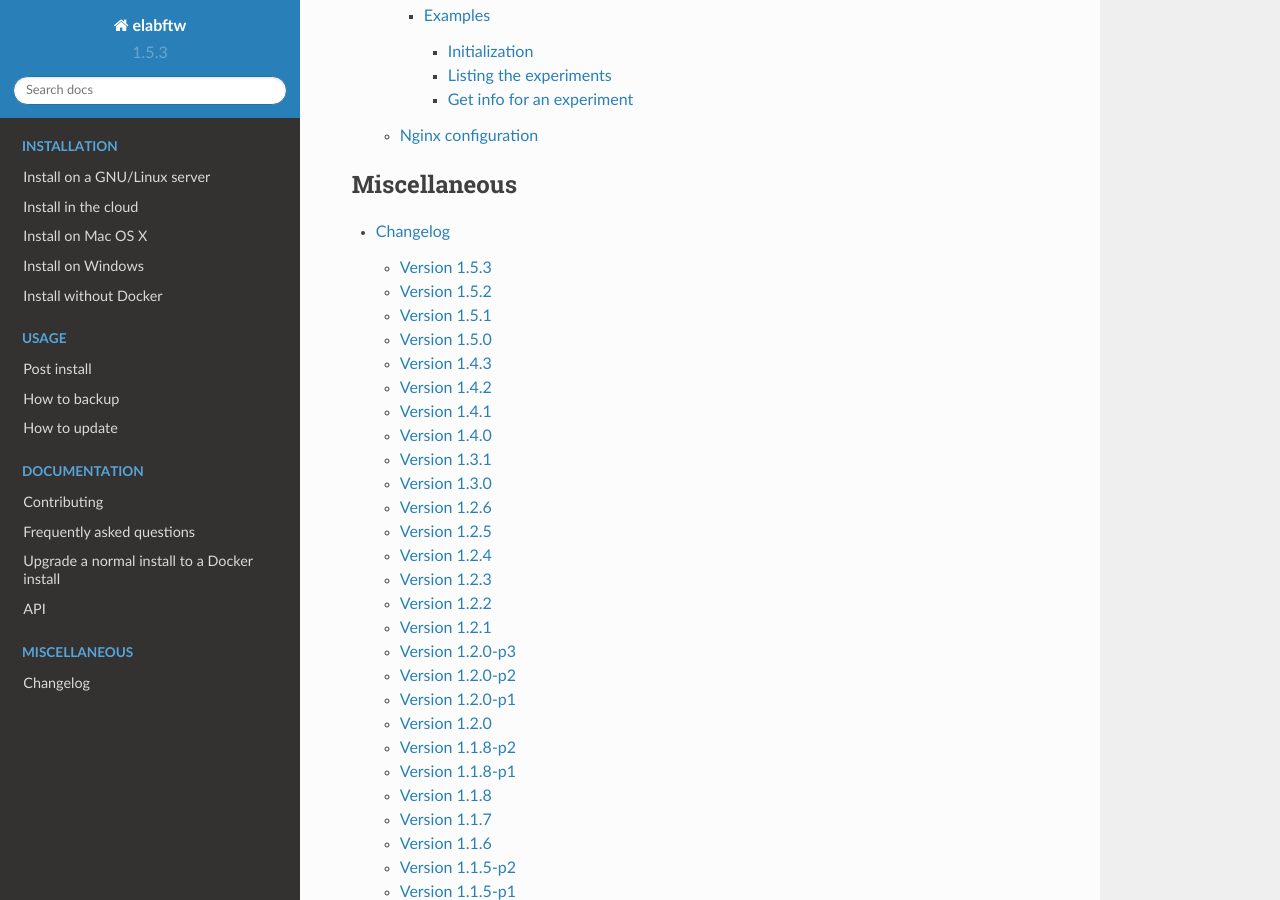
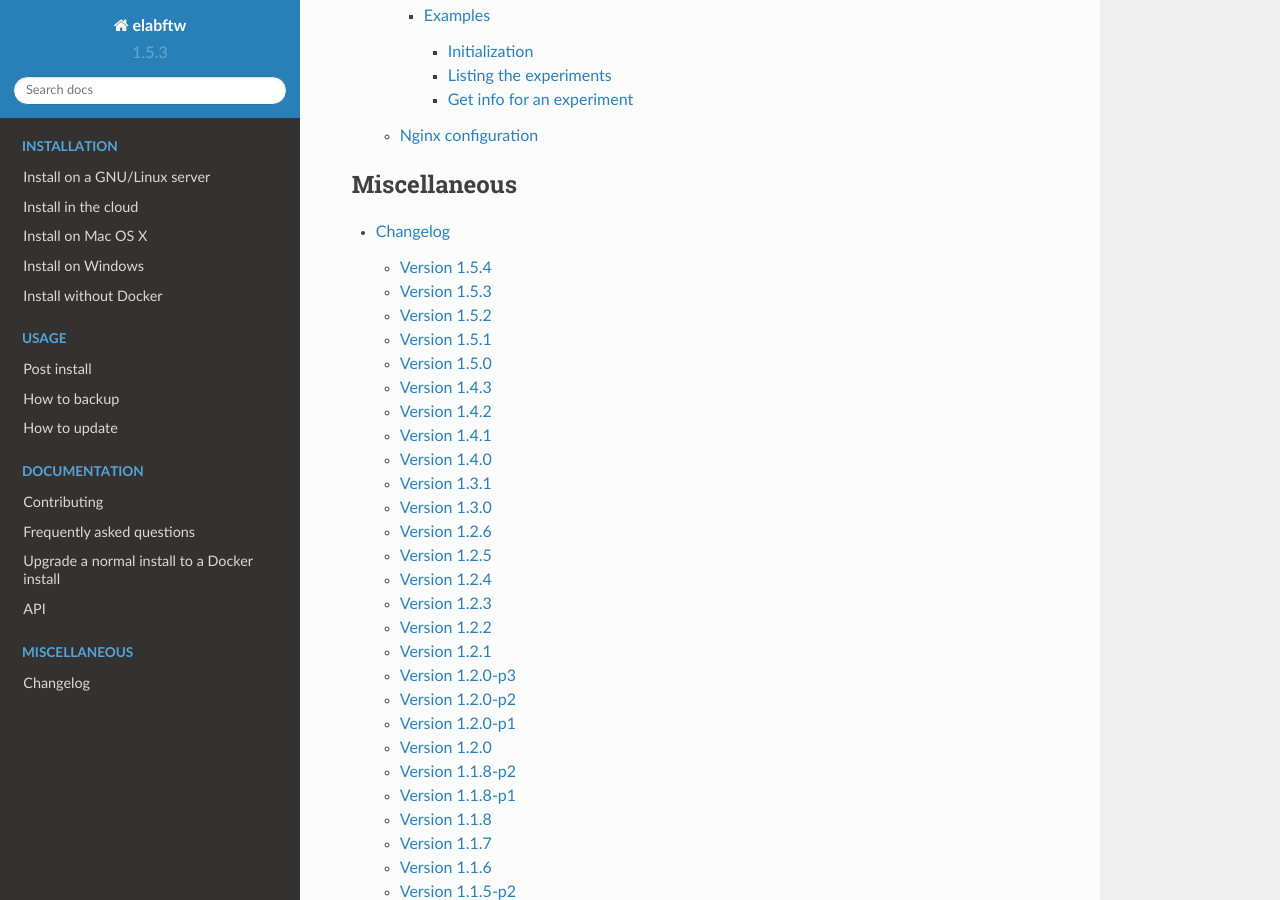
Before and after one commit to elabftw/elabdoc, a Sphinx documentation site: the page built from doc/index.rst, in a window 1280 px wide and 900 px high, scrolled down 4418 px. Built offline with Sphinx 7.4.7 and the Read the Docs theme 2.0.0, drawn with Linux system fonts in a browser that asks for light colours; pages that are not in the unit, such as notebooks, are missing from menus.

Commit message:
changelog for 154

```diff
--- a/doc/changelog.rst
+++ b/doc/changelog.rst
@@ -2,6 +2,13 @@
 
 Changelog
 =========
+
+Version 1.5.4
+-------------
+
+* Bugfixes:
+
+  * Fix a bug limiting uploaded files to 2Mo
 
 Version 1.5.3
 -------------
```
